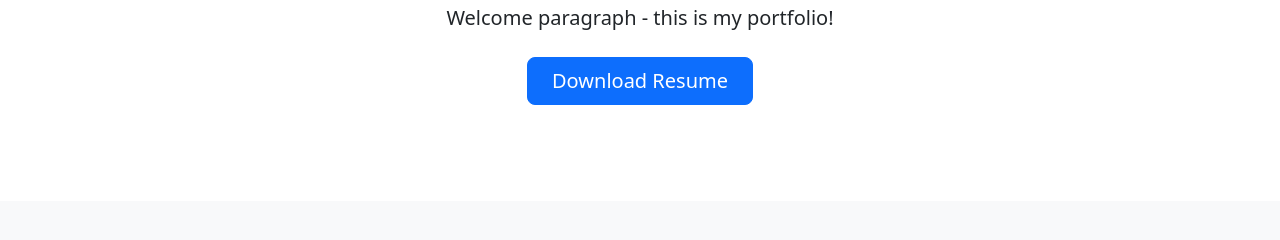
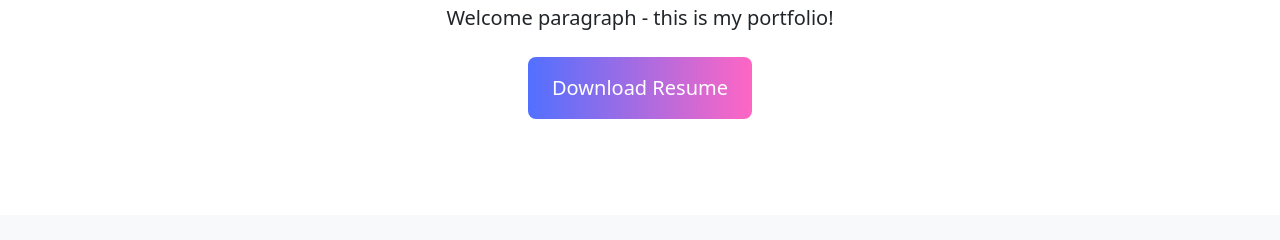
Before and after one commit to mikaylahubbard/portfolio, a plain HTML site: page index.html in a window 1280 px wide. Shown: the part 232-472 px from the top of the page. Drawn offline with nearby package versions, Linux system fonts and the light colour scheme.

Commit message:
begin cyber page and edit button color on index

```diff
--- /dev/null
+++ b/css/styles.css
@@ -0,0 +1,15 @@
+.btn-colorful {
+    background-image: url('/portfolio/img/headers/bluePurple.png');
+    background-size: cover;
+    background-position: center;
+    background-repeat: no-repeat;
+    color: white;
+    border: none;
+    padding: 1rem 2rem;
+}
+
+/* Hover effect */
+.btn-colorful:hover {
+  filter: brightness(85%); /* darken image slightly */
+  transform: scale(1.01);  /* slight zoom on hover */
+}
--- a/index.html
+++ b/index.html
@@ -6,7 +6,9 @@
     <title>Hubbard Portfolio</title>
     <!-- Bootstrap CSS -->
     <link href="https://cdn.jsdelivr.net/npm/bootstrap@5.3.7/dist/css/bootstrap.min.css" rel="stylesheet" integrity="sha384-LN+7fdVzj6u52u30Kp6M/trliBMCMKTyK833zpbD+pXdCLuTusPj697FH4R/5mcr" crossorigin="anonymous">
-  </head>
+    <!-- Custom CSS -->
+    <link rel="stylesheet" href="css/styles.css">
+</head>
   <body>
     <!-- Bootstrap JS -->
     <script src="https://cdn.jsdelivr.net/npm/bootstrap@5.3.7/dist/js/bootstrap.bundle.min.js" integrity="sha384-ndDqU0Gzau9qJ1lfW4pNLlhNTkCfHzAVBReH9diLvGRem5+R9g2FzA8ZGN954O5Q" crossorigin="anonymous"></script>
@@ -36,7 +38,7 @@
         <div class="col-lg-6 mx-auto">
             <p class="lead mb-4">Welcome paragraph - this is my portfolio!</p>
             <div class="d-grid gap-2 d-sm-flex justify-content-sm-center">
-                <a href="resume/HubbardResume2025.pdf" download="MikaylaHubbardResume" class="btn btn-primary btn-lg px-4 gap-3">Download Resume</a>
+                <a href="resume/HubbardResume2025.pdf" download="MikaylaHubbardResume" class="btn btn-primary btn-lg px-4 gap-3 btn-colorful">Download Resume</a>
             </div>
         </div>
     </div>
```
Also changed, not shown: coding.html (+1 -1 lines), cyber.html (+11 -0 lines), img/headers/bluePurple.png (added).
